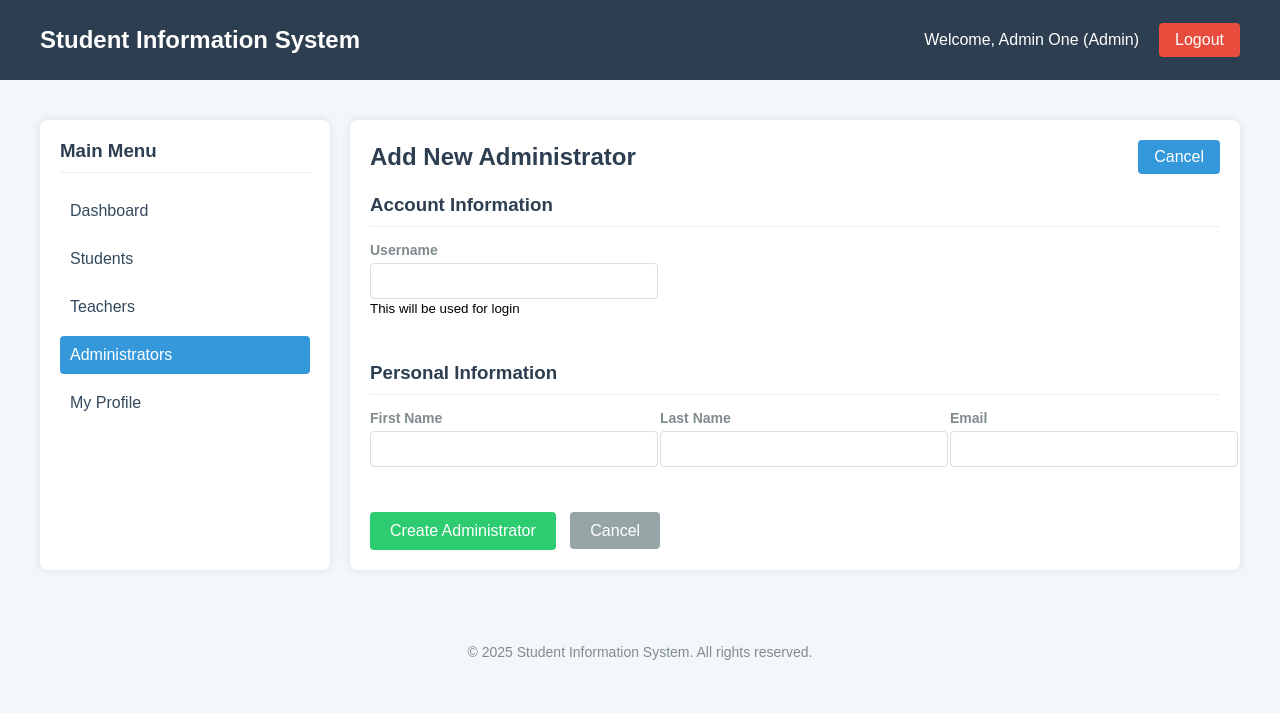
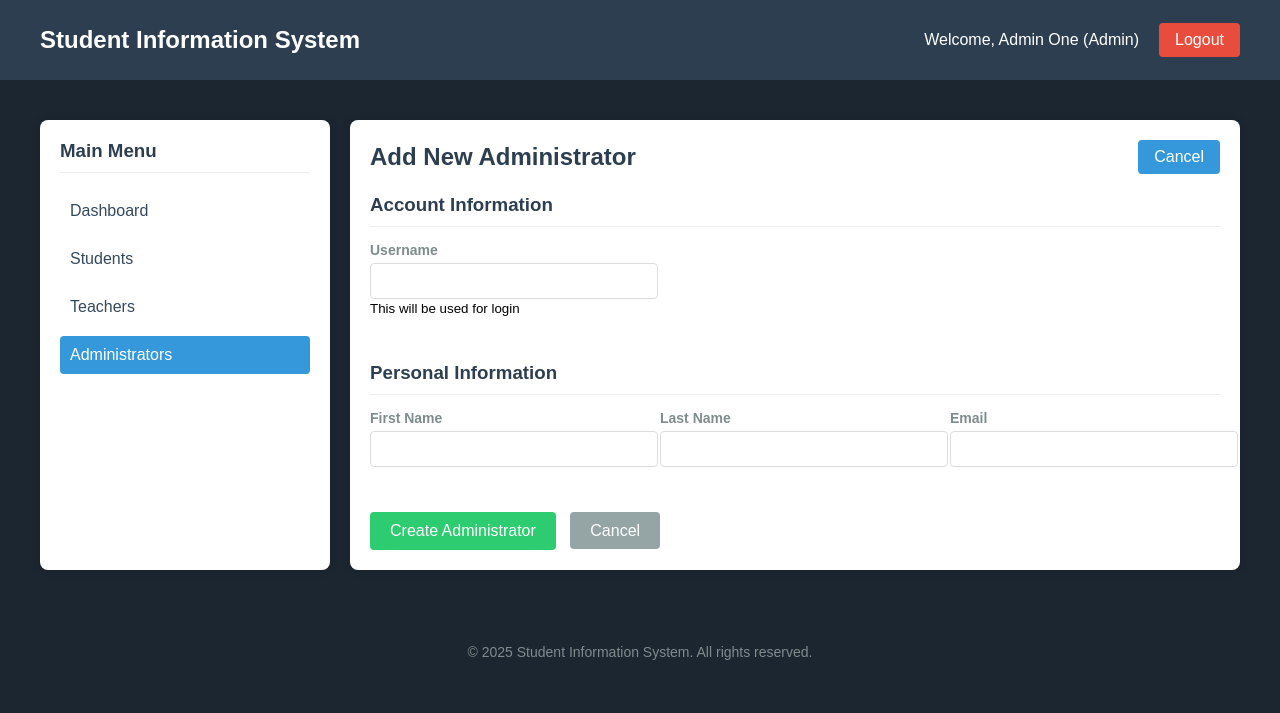
Before and after one commit to jlcuenca00/student-info-system, a PHP site: page /add_admin.php in a window 1280 px wide. Shown: the top 713 px of the page. Run offline with PHP 8.4, Linux system fonts and the light colour scheme; a user stored in the database is signed in; data comes from the database, SQL or seed files in the repository.

Commit message:
Add files via upload

```diff
--- a/add_admin.php
+++ b/add_admin.php
@@ -78,7 +78,7 @@ $stmt->close();
     <style>
         body {
             font-family: 'Arial', sans-serif;
-            background-color: #f4f7f9;
+            background-color: #1b2631;
             margin: 0;
             padding: 0;
         }
@@ -352,7 +352,7 @@ $stmt->close();
                     <li><a href="students.php">Students</a></li>
                     <li><a href="teachers.php">Teachers</a></li>
                     <li><a href="admins.php" class="active">Administrators</a></li>
-                    <li><a href="profile.php">My Profile</a></li>
+
                 </ul>
             </nav>
 
--- a/add_students.php
+++ b/add_students.php
@@ -117,7 +117,7 @@ $stmt->close();
     <style>
         body {
             font-family: 'Arial', sans-serif;
-            background-color: #f4f7f9;
+            background-color: #1b2631;
             margin: 0;
             padding: 0;
         }
@@ -439,7 +439,6 @@ $stmt->close();
                     <?php if ($role == 'admin'): ?>
                         <li><a href="admins.php">Administrators</a></li>
                     <?php endif; ?>
-                    <li><a href="profile.php">My Profile</a></li>
                 </ul>
             </nav>
 
--- a/add_teacher.php
+++ b/add_teacher.php
@@ -92,7 +92,7 @@ $stmt->close();
     <style>
         body {
             font-family: 'Arial', sans-serif;
-            background-color: #f4f7f9;
+            background-color: #1b2631;
             margin: 0;
             padding: 0;
         }
@@ -368,7 +368,6 @@ $stmt->close();
                     <?php if ($role == 'admin'): ?>
                         <li><a href="admins.php">Administrators</a></li>
                     <?php endif; ?>
-                    <li><a href="profile.php">My Profile</a></li>
                 </ul>
             </nav>
 
--- a/admins.php
+++ b/admins.php
@@ -87,7 +87,7 @@ $result = $conn->query($query);
         /* Same styles as student list view */
         body {
             font-family: 'Arial', sans-serif;
-            background-color: #f4f7f9;
+            background-color: #1b2631;
             margin: 0;
             padding: 0;
         }
@@ -350,8 +350,6 @@ $result = $conn->query($query);
                     <?php if ($role == 'admin'): ?>
                         <li><a href="admins.php" class="active">Administrators</a></li>
                     <?php endif; ?>
-
-                    <li><a href="profile.php">My Profile</a></li>
                 </ul>
             </nav>
 
--- a/dashboard.php
+++ b/dashboard.php
@@ -105,7 +105,7 @@ if ($role == 'student') {
     <style>
         body {
             font-family: 'Arial', sans-serif;
-            background-color: #f4f7f9;
+            background-color: #1b2631;
             margin: 0;
             padding: 0;
         }
@@ -401,7 +401,6 @@ if ($role == 'student') {
                     <?php if ($role == 'admin'): ?>
                         <li><a href="admins.php">Administrators</a></li>
                     <?php endif; ?>
-                    <li><a href="profile.php">My Profile</a></li>
                 </ul>
             </nav>
 
--- a/delete_admin.php
+++ b/delete_admin.php
@@ -4,7 +4,7 @@ include("auth.php");
 
 // Only admin can delete another admin
 if ($_SESSION['role'] !== 'admin') {
-    header("Location: index.php");
+    header("Location: admins.php");
     exit;
 }
 
--- a/delete_student.php
+++ b/delete_student.php
@@ -5,5 +5,5 @@ include("auth.php");
 
 $id = $_GET['id'];
 $conn->query("DELETE FROM students WHERE id = $id");
-header("Location: view_student.php");
+header("Location: students.php");
 exit;
--- a/delete_teacher.php
+++ b/delete_teacher.php
@@ -4,7 +4,7 @@ include("auth.php");
 
 // Only admin can delete a teacher
 if ($_SESSION['role'] !== 'admin') {
-    header("Location: index.php");
+    header("Location: teachers.php");
     exit;
 }
 
--- a/edit_admin.php
+++ b/edit_admin.php
@@ -50,7 +50,7 @@ $stmt->close();
     <style>
         body {
             font-family: 'Arial', sans-serif;
-            background-color: #f4f7f9;
+            background-color: #1b2631;
             margin: 0;
             padding: 0;
         }
@@ -307,7 +307,7 @@ $stmt->close();
                     <?php if ($role == 'admin'): ?>
                         <li><a href="admins.php" class="active">Administrators</a></li>
                     <?php endif; ?>
-                    <li><a href="profile.php">My Profile</a></li>
+
                 </ul>
             </nav>
             <div class="content-area">
--- a/edit_student.php
+++ b/edit_student.php
@@ -74,7 +74,7 @@ $stmt->close();
     <style>
         body {
             font-family: 'Arial', sans-serif;
-            background-color: #f4f7f9;
+            background-color: #1b2631;
             margin: 0;
             padding: 0;
         }
@@ -379,7 +379,6 @@ $stmt->close();
                     <?php if ($role == 'admin'): ?>
                         <li><a href="admins.php">Administrators</a></li>
                     <?php endif; ?>
-                    <li><a href="profile.php">My Profile</a></li>
                 </ul>
             </nav>
 
--- a/edit_teacher.php
+++ b/edit_teacher.php
@@ -55,7 +55,7 @@ $stmt->close();
     <style>
         body {
             font-family: 'Arial', sans-serif;
-            background-color: #f4f7f9;
+            background-color: #1b2631;
             margin: 0;
             padding: 0;
         }
@@ -315,7 +315,7 @@ $stmt->close();
                     <?php if ($role == 'admin'): ?>
                         <li><a href="admins.php">Administrators</a></li>
                     <?php endif; ?>
-                    <li><a href="profile.php">My Profile</a></li>
+
                 </ul>
             </nav>
             <div class="content-area">
--- a/index.php
+++ b/index.php
@@ -99,7 +99,7 @@ if ($_SERVER["REQUEST_METHOD"] == "POST") {
         }
 
         .login-form input {
-            width: 100%;
+            width: 93%;
             padding: 12px;
             border: 1px solid #ddd;
             border-radius: 4px;
--- a/profile.php
+++ b/profile.php
@@ -93,7 +93,7 @@ $stmt->close();
     <style>
         body {
             font-family: 'Arial', sans-serif;
-            background-color: #f4f7f9;
+            background-color: #1b2631;
             margin: 0;
             padding: 0;
         }
@@ -414,8 +414,6 @@ $stmt->close();
                     <?php if ($role == 'admin'): ?>
                         <li><a href="admins.php">Administrators</a></li>
                     <?php endif; ?>
-
-                    <li><a href="profile.php">My Profile</a></li>
                 </ul>
             </nav>
 
--- a/profile_teacher.php
+++ b/profile_teacher.php
@@ -84,7 +84,7 @@ $stmt->close();
     <style>
         body {
             font-family: 'Arial', sans-serif;
-            background-color: #f4f7f9;
+            background-color: #1b2631;
             margin: 0;
             padding: 0;
         }
@@ -341,7 +341,7 @@ $stmt->close();
                     <?php if ($role == 'admin'): ?>
                         <li><a href="admins.php">Administrators</a></li>
                     <?php endif; ?>
-                    <li><a href="profile.php">My Profile</a></li>
+
                 </ul>
             </nav>
             <div class="content-area">
--- a/students.php
+++ b/students.php
@@ -91,7 +91,7 @@ $result = $conn->query($query);
     <style>
         body {
             font-family: 'Arial', sans-serif;
-            background-color: #f4f7f9;
+            background-color: #1b2631;
             margin: 0;
             padding: 0;
         }
@@ -362,7 +362,6 @@ $result = $conn->query($query);
                         <li><a href="admins.php">Administrators</a></li>
                     <?php endif; ?>
 
-                    <li><a href="profile.php">My Profile</a></li>
                 </ul>
             </nav>
 
--- a/teachers.php
+++ b/teachers.php
@@ -89,7 +89,7 @@ $result = $conn->query($query);
         /* Same styles as student list view */
         body {
             font-family: 'Arial', sans-serif;
-            background-color: #f4f7f9;
+            background-color: #1b2631;
             margin: 0;
             padding: 0;
         }
@@ -360,7 +360,6 @@ $result = $conn->query($query);
                         <li><a href="admins.php">Administrators</a></li>
                     <?php endif; ?>
 
-                    <li><a href="profile.php">My Profile</a></li>
                 </ul>
             </nav>
 
```
Also changed, not shown: uploads/1746683822_Screenshot 2024-10-22 115554.png (added).
